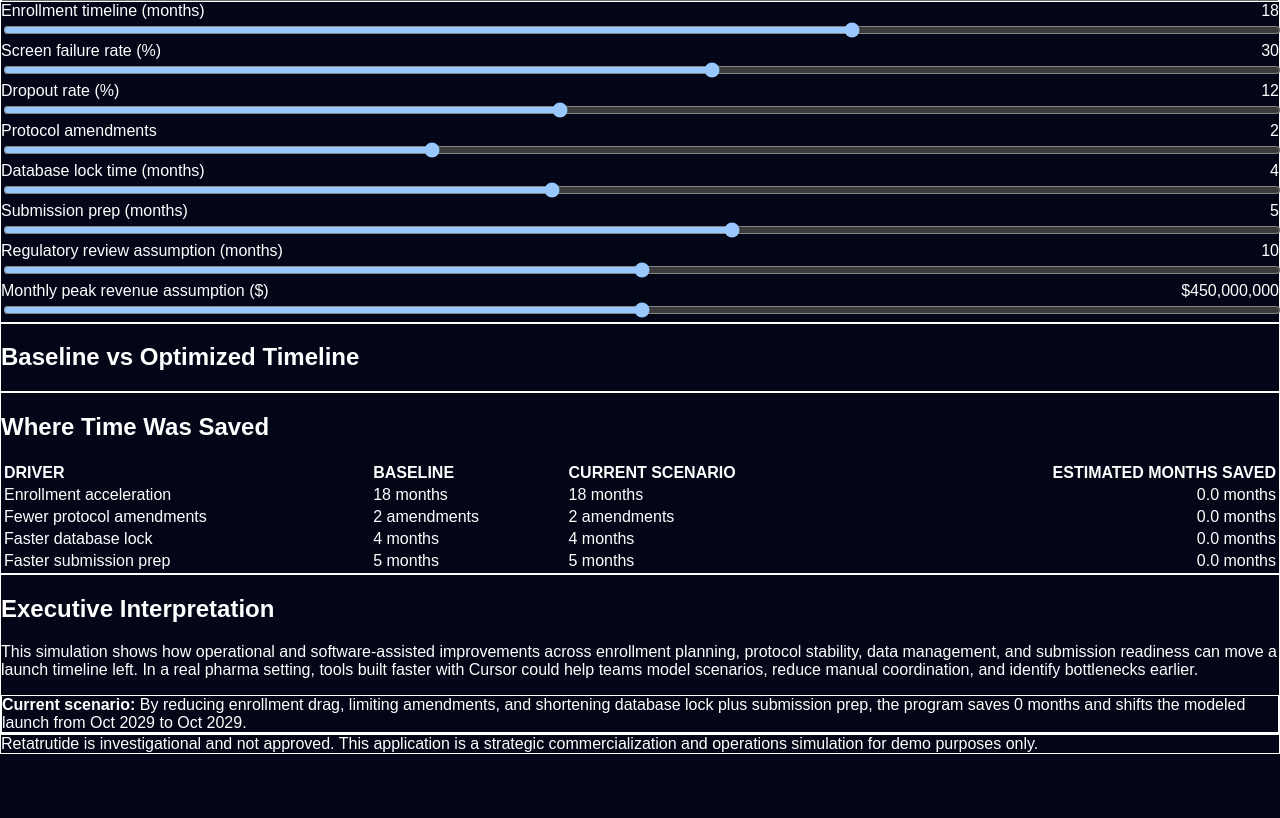
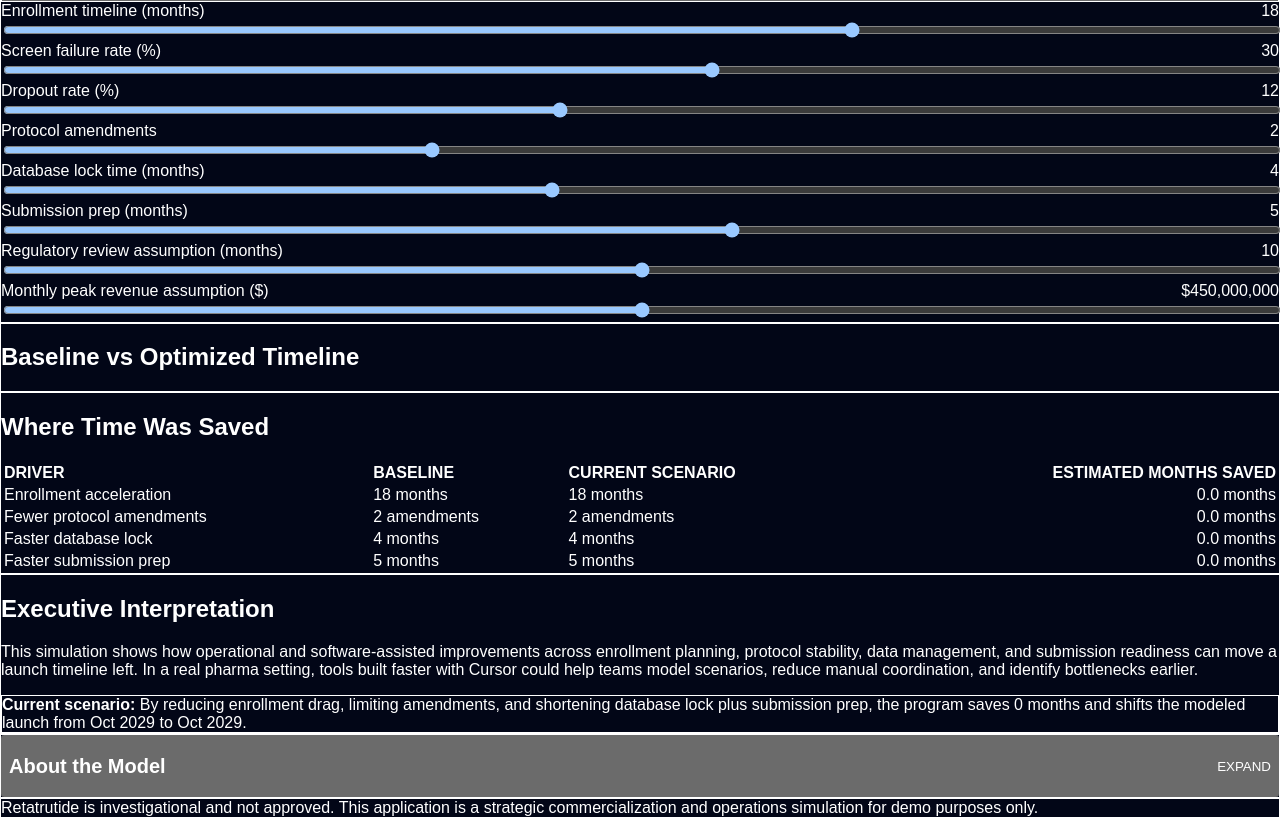
Before and after one commit to gutman999/gutman999, a Next.js app in the folder retatrutide-optimizer/: page / in a window 1280 px wide. Shown: the part 662-1480 px from the top of the page. Before the commit the page ends 1416 px from the top, so only its background shows below. Built offline with nearby package versions, Linux system fonts and the light colour scheme.

Commit message:
Add collapsible About the Model section
Co-authored-by: gutman999 <gutman999@users.noreply.github.com>

```diff
--- a/retatrutide-optimizer/src/components/Dashboard.tsx
+++ b/retatrutide-optimizer/src/components/Dashboard.tsx
@@ -100,6 +100,7 @@ export default function Dashboard() {
   const [inputs, setInputs] = useState<ModelInputs>(baseline);
   const [activePreset, setActivePreset] = useState<ScenarioPreset | null>(null);
   const [presentationMode, setPresentationMode] = useState(false);
+  const [showAboutModel, setShowAboutModel] = useState(false);
 
   const update = <K extends keyof ModelInputs>(key: K, value: ModelInputs[K]) => {
     setActivePreset(null);
@@ -472,6 +473,43 @@ export default function Dashboard() {
               </div>
             </div>
 
+            <div className="rounded-3xl border border-white/10 bg-white/5 p-6">
+              <button
+                type="button"
+                onClick={() => setShowAboutModel((prev) => !prev)}
+                className="flex w-full items-center justify-between text-left"
+                aria-expanded={showAboutModel}
+              >
+                <h2 className={`font-semibold ${presentationMode ? "text-2xl" : "text-xl"}`}>
+                  About the Model
+                </h2>
+                <span className="text-xs font-medium uppercase tracking-wide text-slate-400">
+                  {showAboutModel ? "Collapse" : "Expand"}
+                </span>
+              </button>
+
+              {showAboutModel ? (
+                <ul className="mt-4 list-disc space-y-2 pl-5 text-sm leading-7 text-slate-300">
+                  <li>
+                    This dashboard is a strategic simulation designed for planning
+                    conversations.
+                  </li>
+                  <li>
+                    It does not predict actual FDA review timing or Eli Lilly launch
+                    timing.
+                  </li>
+                  <li>
+                    It models how operational bottlenecks can influence development
+                    readiness and timeline outcomes.
+                  </li>
+                  <li>
+                    It illustrates how tools built rapidly with Cursor could support
+                    pharma teams in scenario analysis and decision support.
+                  </li>
+                </ul>
+              ) : null}
+            </div>
+
             <div className="rounded-3xl border border-white/10 bg-white/5 p-6 text-xs leading-6 text-slate-400">
               Retatrutide is investigational and not approved. This application is a
               strategic commercialization and operations simulation for demo purposes only.
```
